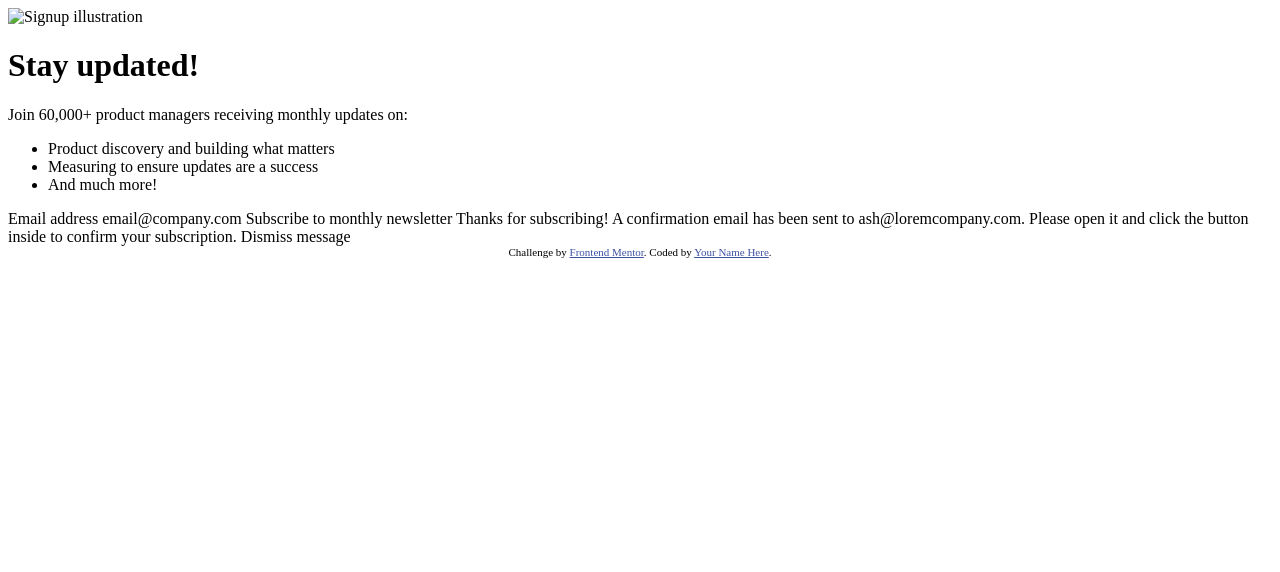
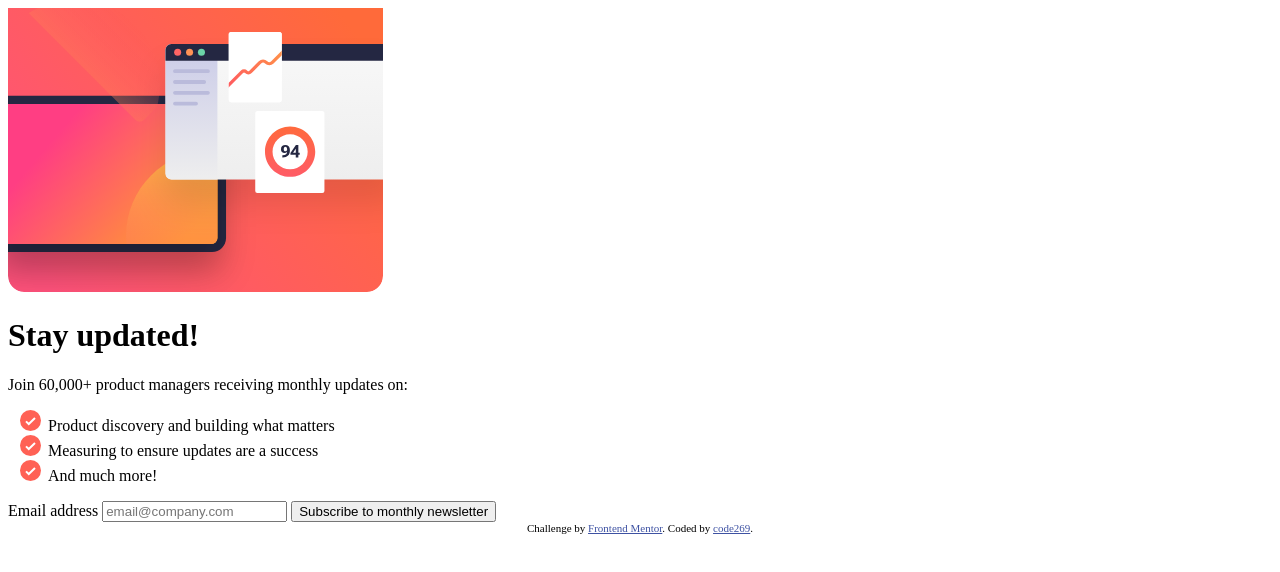
Before and after one commit to code269/fem-newsletter-signup, a plain HTML site: page index.html in a window 1280 px wide. Drawn offline with Linux system fonts and the light colour scheme.

Commit message:
Completed working HTML skeleton with list image setup

```diff
--- a/index.html
+++ b/index.html
@@ -17,9 +17,12 @@
     </title>
   </head>
   <body>
-    <main>
-      <img src="" alt="Signup illustration" />
-    </main>
+    <main class="wrapper">
+      <img
+        class="signup-img"
+        src="./assets/images/illustration-sign-up-mobile.svg"
+        alt="Signup illustration"
+      />
       <h1>Stay updated!</h1>
       <p>Join 60,000+ product managers receiving monthly updates on:</p>
 
@@ -28,24 +31,32 @@
         <li>Measuring to ensure updates are a success</li>
         <li>And much more!</li>
       </ul>
-    Email address email@company.com Subscribe to monthly newsletter
       <!-- Sign-up form start -->
-
+      <form id="form">
+        <label for="email">Email address</label>
+        <input
+          name="email"
+          id="email"
+          type="email"
+          placeholder="email@company.com"
+        />
+        <button class="form__button">Subscribe to monthly newsletter</button>
+      </form>
       <!-- Sign-up form end -->
 
       <!-- Success message start -->
-
+      <div class="hidden">
         Thanks for subscribing! A confirmation email has been sent to
-    ash@loremcompany.com. Please open it and click the button inside to confirm
-    your subscription. Dismiss message
-
+        ash@loremcompany.com. Please open it and click the button inside to
+        confirm your subscription. Dismiss message
+      </div>
       <!-- Success message end -->
-
-    <div class="attribution">
+    </main>
+    <footer class="attribution">
       Challenge by
       <a href="https://www.frontendmentor.io?ref=challenge" target="_blank"
         >Frontend Mentor</a
-      >. Coded by <a href="#">Your Name Here</a>.
-    </div>
+      >. Coded by <a href="#">code269</a>.
+    </footer>
   </body>
 </html>
--- a/styles.css
+++ b/styles.css
@@ -1,3 +1,15 @@
+ul {
+  list-style-type: none;
+}
+
+li {
+  list-style-image: url('./assets/images/icon-list.svg');
+}
+
+.hidden {
+  display: none;
+}
+
 /* Default footer */
 .attribution {
   font-size: 11px;
```
Lines whose indentation alone changed are shown as unchanged.
